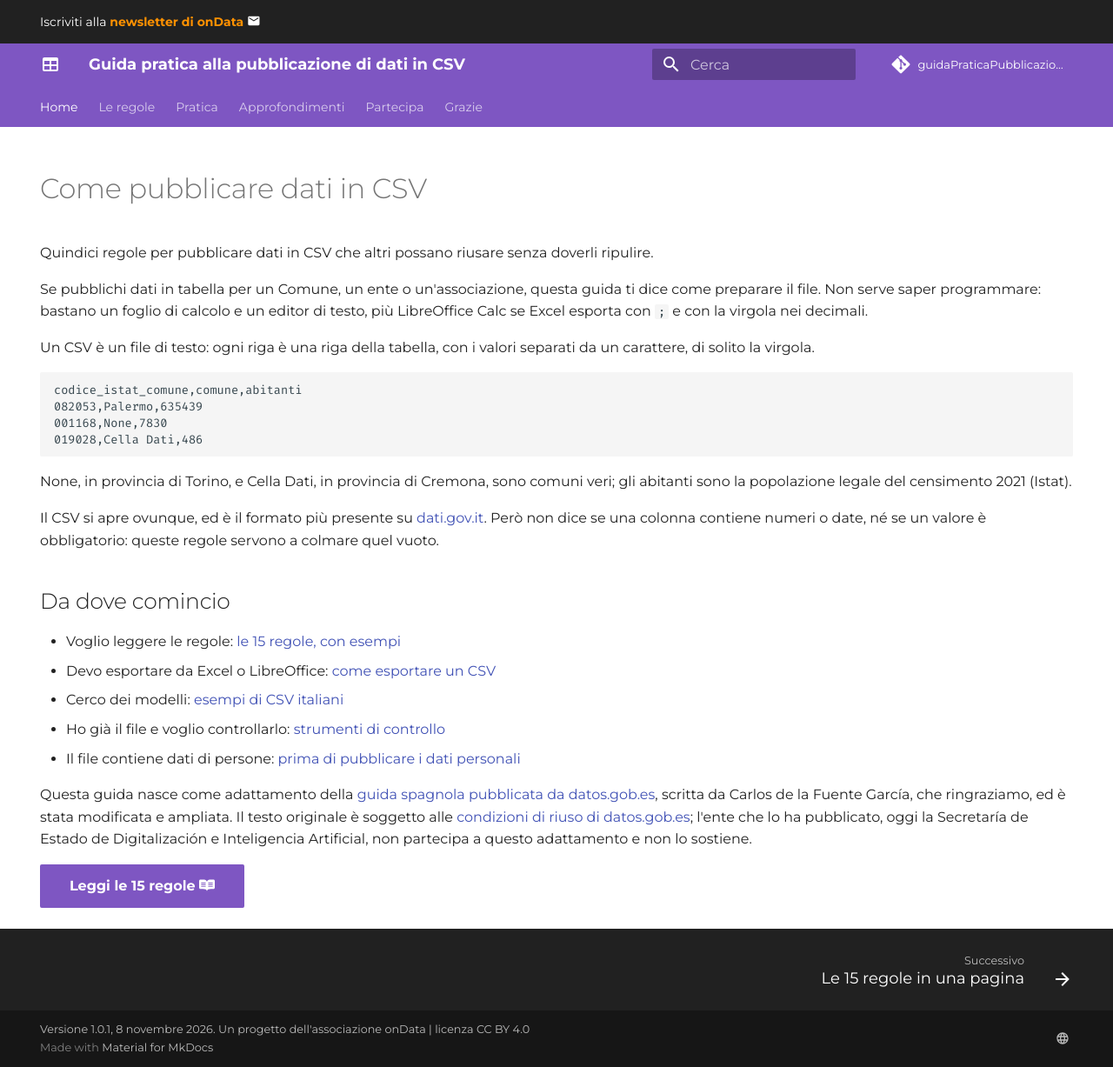
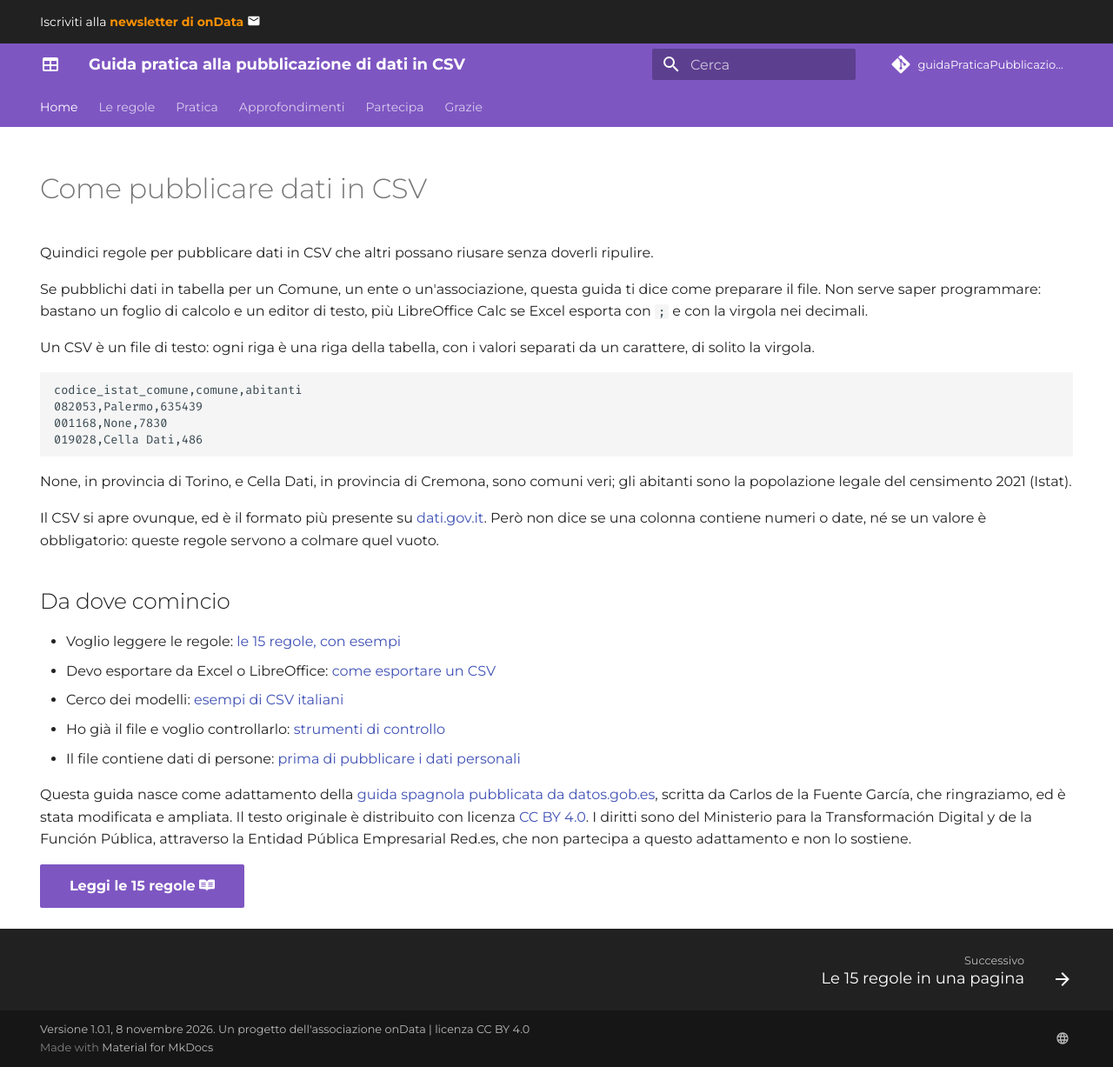
Before and after one commit to ondata/guidaPraticaPubblicazioneCSV, an MkDocs documentation site: the page built from docs/index.md, in a window 1280 px wide and 1227 px high. Shown: the whole window at 87% size. Built offline with MkDocs 1.6.1 and Material for MkDocs 9.7.7, drawn with Linux system fonts in a browser that asks for light colours; comment, search, counter and statistics services are not loaded.

Commit message:
docs: licenza CC BY 4.0 della guida spagnola
Co-Authored-By: Claude Opus 5.5 <noreply@anthropic.com>

```diff
--- a/docs/index.md
+++ b/docs/index.md
@@ -32,6 +32,6 @@ Il CSV si apre ovunque, ed è il formato più presente su [dati.gov.it](https://
 - Ho già il file e voglio controllarlo: [strumenti di controllo](guida/linee_guida_pubblicazione/Cassetta_attrezzi.md)
 - Il file contiene dati di persone: [prima di pubblicare i dati personali](guida/linee_guida_pubblicazione/Dati_personali.md)
 
-Questa guida nasce come adattamento della [guida spagnola pubblicata da datos.gob.es](https://datos.gob.es/es/conocimiento/guia-practica-para-la-publicacion-de-datos-tabulares-en-archivos-csv), scritta da Carlos de la Fuente García, che ringraziamo, ed è stata modificata e ampliata. Il testo originale è soggetto alle [condizioni di riuso di datos.gob.es](https://datos.gob.es/es/aviso-legal); l'ente che lo ha pubblicato, oggi la Secretaría de Estado de Digitalización e Inteligencia Artificial, non partecipa a questo adattamento e non lo sostiene.
+Questa guida nasce come adattamento della [guida spagnola pubblicata da datos.gob.es](https://datos.gob.es/es/conocimiento/guia-practica-para-la-publicacion-de-datos-tabulares-en-archivos-csv), scritta da Carlos de la Fuente García, che ringraziamo, ed è stata modificata e ampliata. Il testo originale è distribuito con licenza [CC BY 4.0](https://creativecommons.org/licenses/by/4.0/deed.it). I diritti sono del Ministerio para la Transformación Digital y de la Función Pública, attraverso la Entidad Pública Empresarial Red.es, che non partecipa a questo adattamento e non lo sostiene.
 
 [Leggi le 15 regole :fontawesome-brands-readme:](guida/linee_guida_pubblicazione/index.md){ .md-button .md-button--primary }
```
Also changed, not shown: CHANGELOG.md (+1 -1 lines), LOG.md (+4 -0 lines), README.md (+1 -1 lines), docs/partecipa.md (+1 -1 lines).
